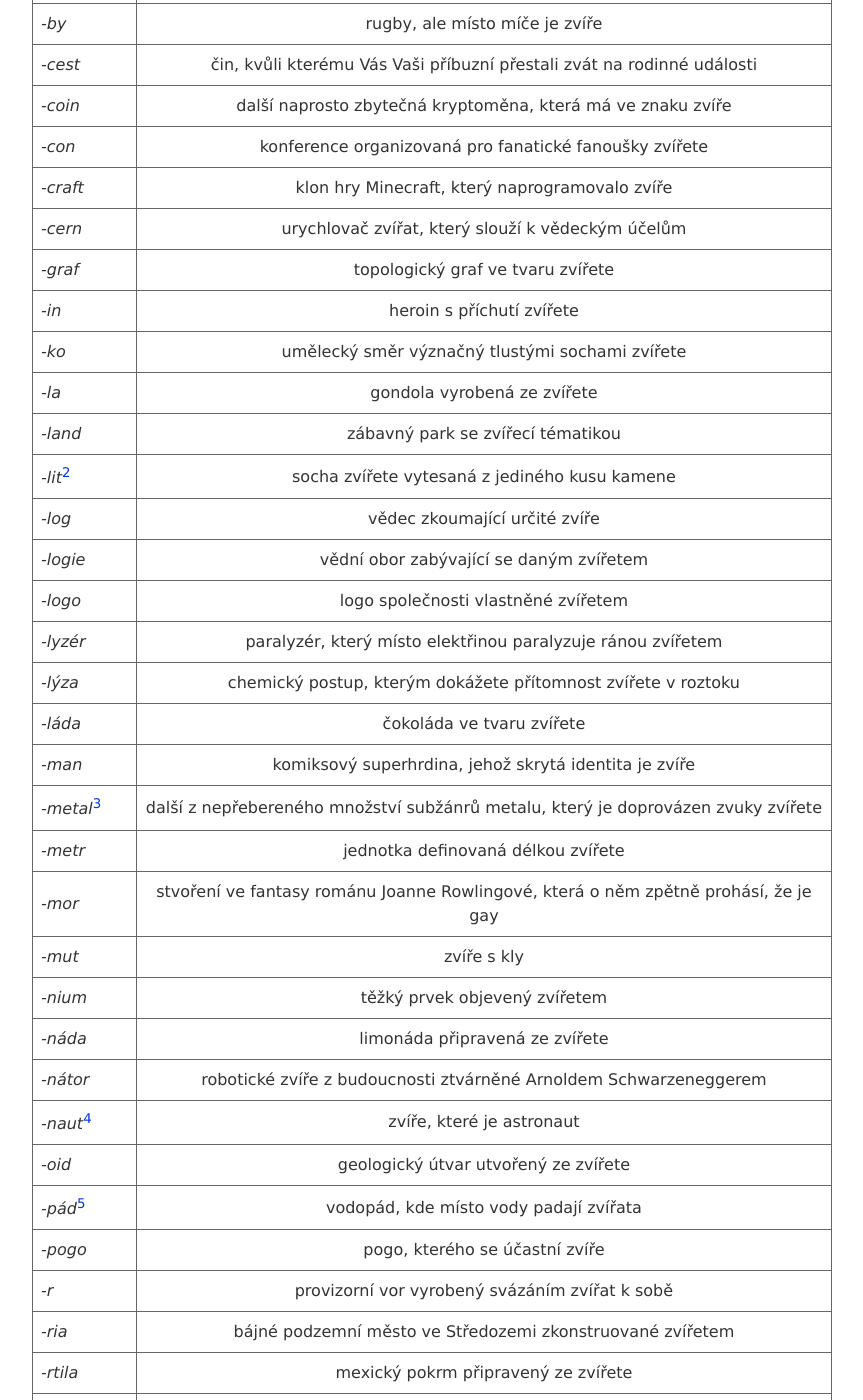
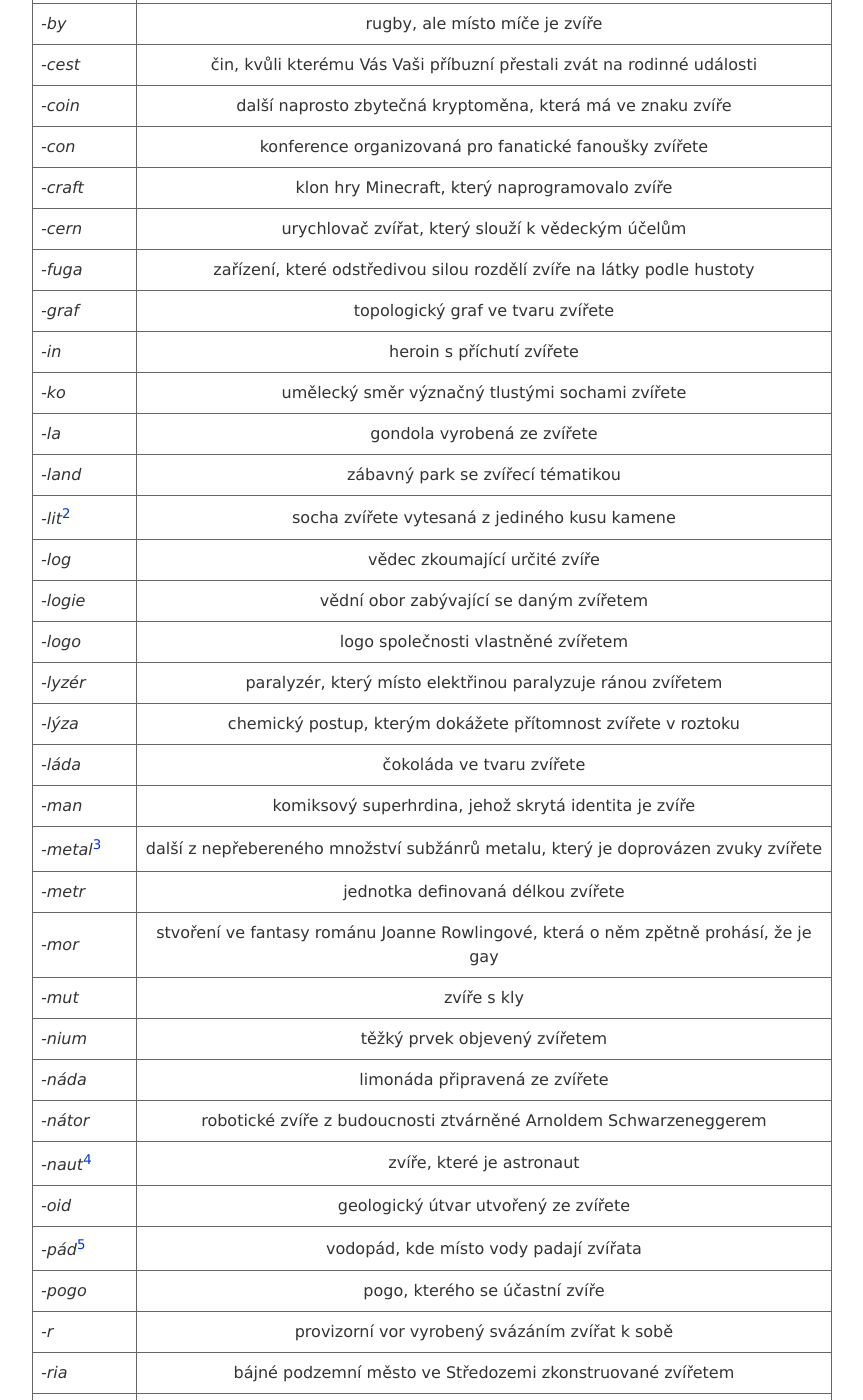
Before and after one commit to Meziklassociation/meziklasi, a Jekyll site: the page built from _posts/2019-11-26-zvireci-nazvoslovi.md, in a window 1280 px wide and 1400 px high, scrolled down 1039 px. Shown: the whole window, without its empty margins (208-1071 px from the left). Built offline with Jekyll 4.4.1, drawn with Linux system fonts in a browser that asks for light colours; nearby versions of some CDN libraries; some of the changed text lies outside the part shown.

Commit message:
add two more nazvoslovi zvirat

```diff
--- a/_posts/2019-11-26-zvireci-nazvoslovi.md
+++ b/_posts/2019-11-26-zvireci-nazvoslovi.md
@@ -42,6 +42,7 @@ Zde je několik příkladů správného převodu:
 | _-con_			   | konference organizovaná pro fanatické fanoušky zvířete										 |
 | _-craft_             | klon hry Minecraft, který naprogramovalo zvíře                                              |
 | _-cern_ 			   | urychlovač zvířat, který slouží k vědeckým účelům											 |
+| _-fuga_			   | zařízení, které odstředivou silou rozdělí zvíře na látky podle hustoty						 |
 | _-graf_              | topologický graf ve tvaru zvířete                                                           |
 | _-in_                | heroin s příchutí zvířete                                                                   |
 | _-ko_                | umělecký směr význačný tlustými sochami zvířete                                             |
```
Also changed, not shown: other parts of _posts/2019-11-26-zvireci-nazvoslovi.md (+1 -0 lines).
